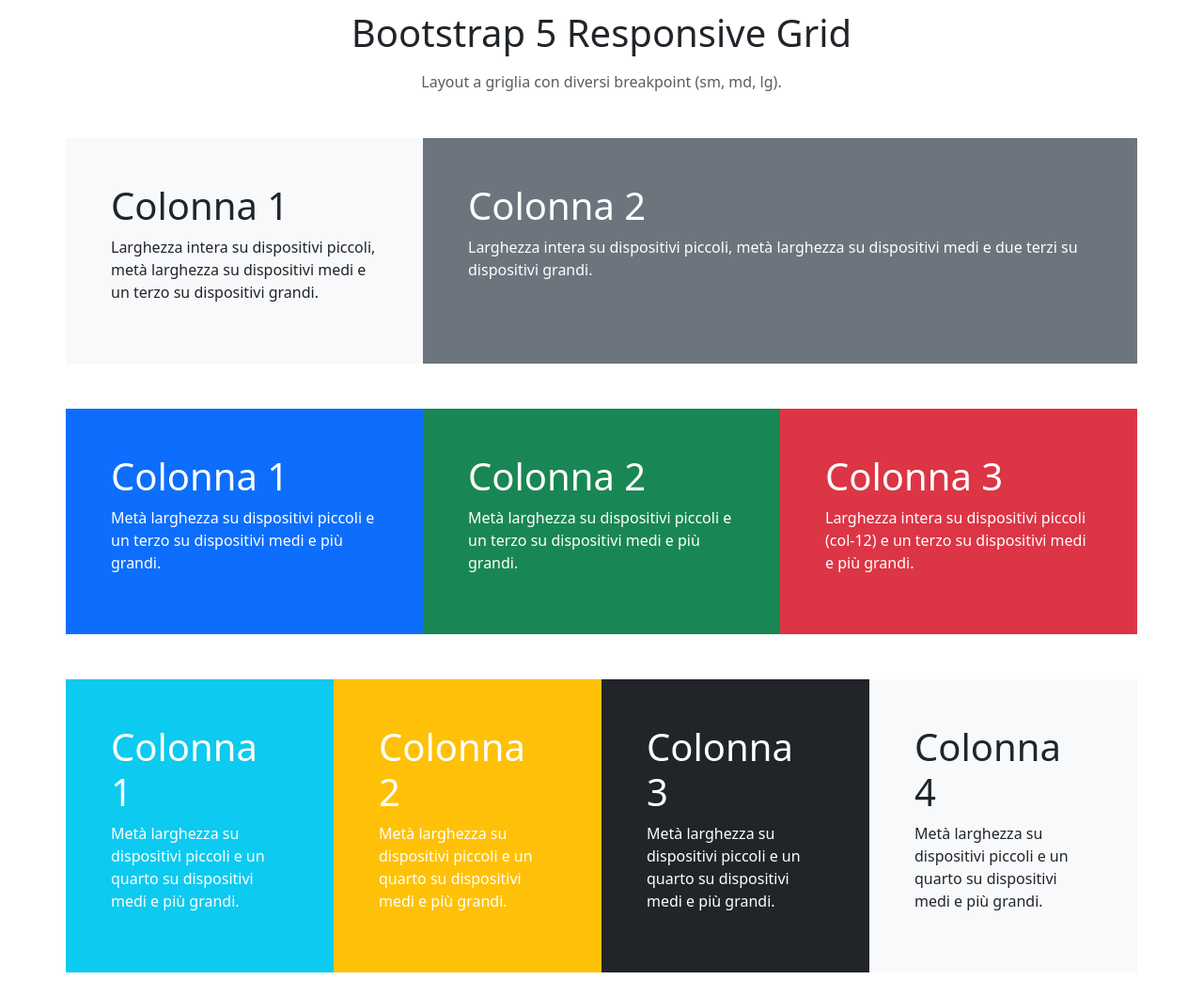
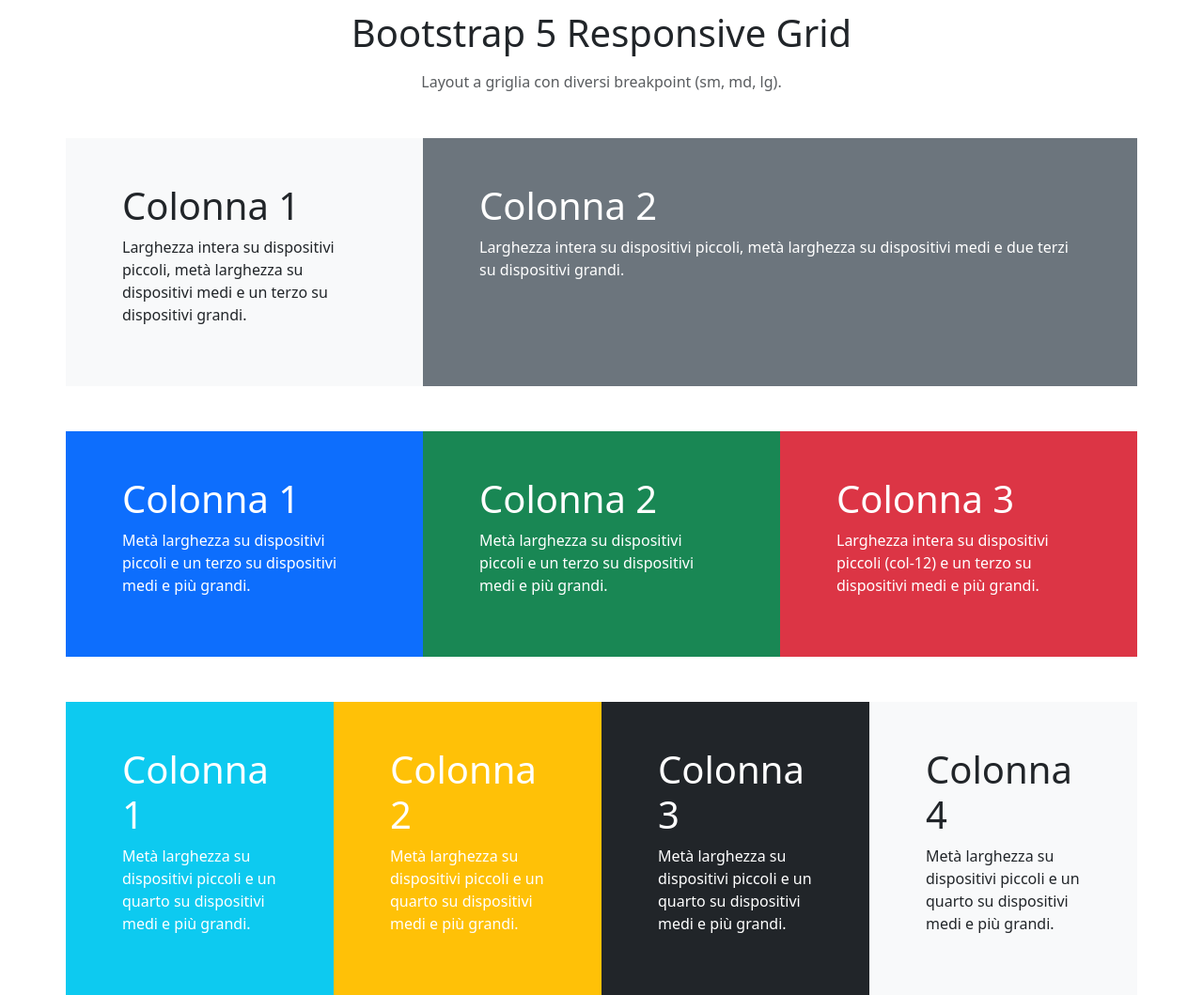
Before and after one commit to danirando/htmlcss-bootstrap-layout, a plain HTML site: page index.html in a window 1280 px wide. Shown: the part 45-1104 px from the top of the page at 94% size. Before the commit the page ends 1080 px from the top, so only its background shows below. Drawn offline with nearby package versions, Linux system fonts and the light colour scheme.

Commit message:
fix padding

```diff
--- a/index.html
+++ b/index.html
@@ -16,14 +16,17 @@
     </p>
     <div class="container mb-5">
       <div class="row">
-        <div class="col bg-light p-5 col-12 col-md-6 col-lg-4">
+        <div class="col bg-light col-12 col-md-6 col-lg-4">
+          <div class="p-5">
             <h1>Colonna 1</h1>
             <p>
               Larghezza intera su dispositivi piccoli, metà larghezza su
               dispositivi medi e un terzo su dispositivi grandi.
             </p>
           </div>
-        <div class="col text-bg-secondary p-5">
+        </div>
+        <div class="col text-bg-secondary">
+          <div class="p-5">
             <h1>Colonna 2</h1>
             <p>
               Larghezza intera su dispositivi piccoli, metà larghezza su
@@ -32,23 +35,29 @@
           </div>
         </div>
       </div>
+    </div>
     <div class="container mb-5">
       <div class="row">
-        <div class="col text-bg-primary p-5 col-6 col-md-4 col-lg-4">
+        <div class="col text-bg-primary col-6 col-md-4 col-lg-4">
+          <div class="p-5">
             <h1>Colonna 1</h1>
             <p>
-            Metà larghezza su dispositivi piccoli e un terzo su dispositivi medi
-            e più grandi.
+              Metà larghezza su dispositivi piccoli e un terzo su dispositivi
+              medi e più grandi.
             </p>
           </div>
-        <div class="col text-bg-success p-5 col-6 col-md-4">
+        </div>
+        <div class="col text-bg-success col-6 col-md-4">
+          <div class="p-5">
             <h1>Colonna 2</h1>
             <p>
-            Metà larghezza su dispositivi piccoli e un terzo su dispositivi medi
-            e più grandi.
+              Metà larghezza su dispositivi piccoli e un terzo su dispositivi
+              medi e più grandi.
             </p>
           </div>
-        <div class="col text-bg-danger p-5 col-12 col-md-4">
+        </div>
+        <div class="col text-bg-danger col-12 col-md-4">
+          <div class="p-5">
             <h1>Colonna 3</h1>
             <p>
               Larghezza intera su dispositivi piccoli (col-12) e un terzo su
@@ -57,30 +66,38 @@
           </div>
         </div>
       </div>
+    </div>
     <div class="container">
       <div class="row">
-        <div class="col p-5 col-6 col-md-3 bg-info text-white">
+        <div class="col col-6 col-md-3 bg-info text-white">
+          <div class="p-5">
             <h1>Colonna 1</h1>
             <p>
               Metà larghezza su dispositivi piccoli e un quarto su dispositivi
               medi e più grandi.
             </p>
           </div>
-        <div class="col p-5 col-6 col-md-3 bg-warning text-white">
+        </div>
+        <div class="col col-6 col-md-3 bg-warning text-white">
+          <div class="p-5">
             <h1>Colonna 2</h1>
             <p>
               Metà larghezza su dispositivi piccoli e un quarto su dispositivi
               medi e più grandi.
             </p>
           </div>
-        <div class="col p-5 col-6 col-md-3 text-bg-dark">
+        </div>
+        <div class="col col-6 col-md-3 text-bg-dark">
+          <div class="p-5">
             <h1>Colonna 3</h1>
             <p>
               Metà larghezza su dispositivi piccoli e un quarto su dispositivi
               medi e più grandi.
             </p>
           </div>
-        <div class="col p-5 col-6 col-md-3 bg-light">
+        </div>
+        <div class="col col-6 col-md-3 bg-light">
+          <div class="p-5">
             <h1>Colonna 4</h1>
             <p>
               Metà larghezza su dispositivi piccoli e un quarto su dispositivi
@@ -89,5 +106,6 @@
           </div>
         </div>
       </div>
+    </div>
   </body>
 </html>
```
Lines whose indentation alone changed are shown as unchanged.
